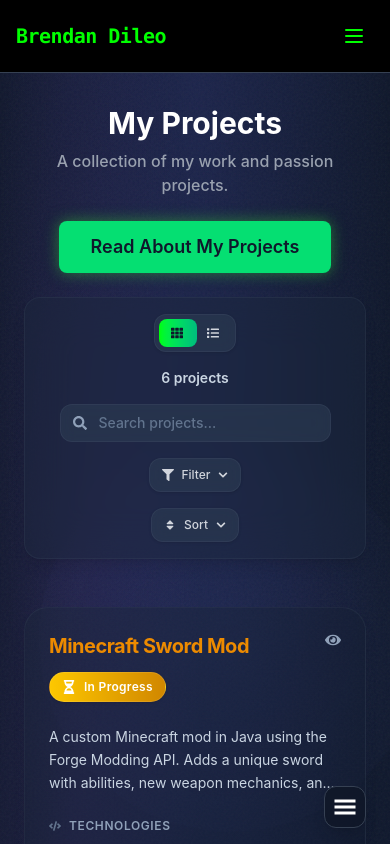
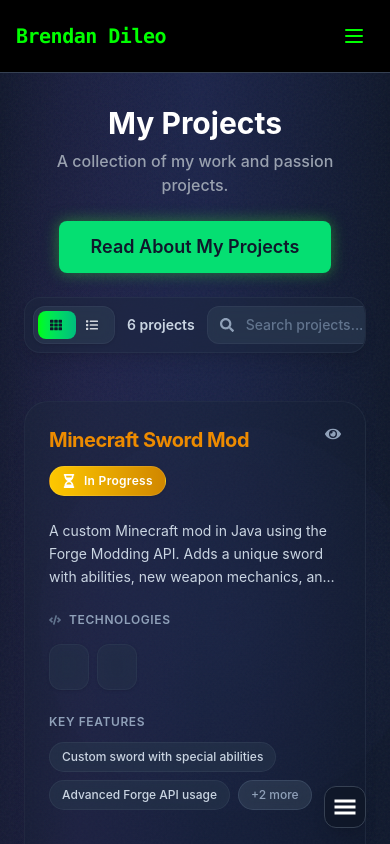
Before and after one commit to brendanddev/brendans-website, a React (Vite) app in the folder frontend/: page /projects in a window 390 px wide. Shown: the top 844 px of the page. Built offline with nearby package versions, Linux system fonts and the light colour scheme.

Commit message:
Update list card and project menu appearance on mobile

```diff
--- a/frontend/src/components/Projects/ProjectCard/ListCard.jsx
+++ b/frontend/src/components/Projects/ProjectCard/ListCard.jsx
@@ -21,7 +21,7 @@ const ListCard = ({ project, onClick }) => {
                 group relative cursor-pointer
                 bg-gradient-to-r from-slate-800/40 to-slate-900/40
                 backdrop-blur-xl border border-slate-600/20
-                rounded-2xl p-6 hover:shadow-xl
+                rounded-2xl p-4 sm:p-6 hover:shadow-xl
                 transition-all duration-500 ease-out
                 hover:border-slate-500/40 hover:bg-gradient-to-r hover:from-slate-800/60 hover:to-slate-900/60
             "
@@ -37,31 +37,26 @@ const ListCard = ({ project, onClick }) => {
         >
             {/* Subtle gradient overlay */}
             <div className="absolute inset-0 bg-gradient-to-r from-[#00ff00]/5 via-transparent to-emerald-500/5 opacity-0 group-hover:opacity-100 transition-opacity duration-700 rounded-2xl"></div>
-
-            {/* Main content container */}
-            <div className="relative flex items-center justify-between gap-6">
-
+            {/* Main content container with responsive flex */}
+            <div className="relative flex flex-col sm:flex-row items-start sm:items-center justify-between gap-4 sm:gap-6">
                 {/* Project info section */}
-                <div className="flex-1 min-w-0">
+                <div className="flex-1 min-w-0 w-full">
                     {/* Header section with title and metadata */}
-                    <div className="flex items-center gap-3 mb-3">
-                        <h3 className="text-lg font-bold text-[#00ff00] group-hover:text-emerald-300 transition-colors duration-300 line-clamp-1">
+                    <div className="flex flex-col sm:flex-row sm:items-center gap-2 sm:gap-3 mb-2 sm:mb-3">
+                        <h3 className="text-lg font-bold text-[#00ff00] group-hover:text-emerald-300 transition-colors duration-300 break-words sm:line-clamp-1">
                             {project.title}
                         </h3>
-
                         <div className="flex items-center gap-2 flex-shrink-0">
                             {/* Project status badge */}
                             <StatusBadge status={project.status} />
                         </div>
                     </div>
-
                     {/* Project description */}
-                    <p className="text-sm text-slate-300 mb-4 line-clamp-2 leading-relaxed">
+                    <p className="text-sm text-slate-300 mb-2 sm:mb-4 leading-relaxed break-words sm:line-clamp-2">
                         {project.desc}
                     </p>
-
                     {/* Project metadata */}
-                    <div className="flex items-center gap-6 text-xs text-slate-400">
+                    <div className="flex flex-wrap items-center gap-4 sm:gap-6 text-xs text-slate-400">
                         <div className="flex items-center gap-2">
                             <FaCalendar size={12} className="text-slate-500" />
                             <span className="font-medium">{project.completionDate}</span>
@@ -72,9 +67,9 @@ const ListCard = ({ project, onClick }) => {
                         </div>
                     </div>
                 </div>
-
                 {/* Action buttons */}
-                <div className="flex-shrink-0">
+                {/* Full width on small screens, auto width on larger screens */}
+                <div className="w-full sm:w-auto mt-3 sm:mt-0 flex-shrink-0">
                     <ActionButtons project={project} onClick={onClick} isGrid={false} />
                 </div>
             </div>
--- a/frontend/src/components/Projects/ProjectsMenu/ProjectsMenu.jsx
+++ b/frontend/src/components/Projects/ProjectsMenu/ProjectsMenu.jsx
@@ -4,16 +4,16 @@
  * @author Brendan Dileo, July 2025
  *
  * A menu component that contains a basic toggle view, project count, search bar, and sort dropdown
- * to display on the projects page
+ * to display on the projects page. Updated July 2025 for improved mobile responsiveness:
+ * - On mobile, menu is horizontally scrollable and controls are spaced for touch.
+ * - On desktop, menu remains a row.
  */
-
 
 import ViewModeToggle from './ViewModeToggle';
 import ProjectCount from './ProjectCount';
 import SearchBar from './SearchBar';
 import SortMenu from './SortMenu';
 import FilterMenu from './FilterMenu';
-
 
 const ProjectsMenu = ({
     viewMode,
@@ -28,17 +28,19 @@ const ProjectsMenu = ({
     onTechChange
 }) => {
     return (
-        // Main menu container
-        <div className="relative z-50 flex flex-col sm:flex-row items-center gap-4
-        bg-slate-800/40 backdrop-blur-xl border border-slate-600/20
-        rounded-2xl p-4 shadow-lg
-        ">
-            {/* Menu components */}
-            <ViewModeToggle viewMode={viewMode} onViewModeChange={onViewModeChange} />
-            <ProjectCount projectCount={projectCount} />
-            <SearchBar searchQuery={searchQuery} onSearch={onSearch} />
-            <FilterMenu techOptions={techOptions} selectedTech={selectedTech} onTechChange={onTechChange} />
-            <SortMenu sortBy={sortBy} onSortChange={onSortChange} />
+        // Responsive menu container
+        <div
+            className="relative z-50 flex flex-nowrap sm:flex-row items-center gap-3 sm:gap-4 overflow-x-auto scrollbar-thin scrollbar-thumb-slate-700/50 scrollbar-track-transparent bg-slate-800/40 backdrop-blur-xl border border-slate-600/20 rounded-2xl p-2 sm:p-4 shadow-lg"
+            style={{ WebkitOverflowScrolling: 'touch' }}
+            tabIndex={0}
+            aria-label="Projects menu"
+        >
+            {/* Each menu item is spaced for touch on mobile */}
+            <div className="flex-shrink-0"><ViewModeToggle viewMode={viewMode} onViewModeChange={onViewModeChange} /></div>
+            <div className="flex-shrink-0"><ProjectCount projectCount={projectCount} /></div>
+            <div className="flex-shrink-0 min-w-[160px] max-w-xs w-full"><SearchBar searchQuery={searchQuery} onSearch={onSearch} /></div>
+            <div className="flex-shrink-0"><FilterMenu techOptions={techOptions} selectedTech={selectedTech} onTechChange={onTechChange} /></div>
+            <div className="flex-shrink-0"><SortMenu sortBy={sortBy} onSortChange={onSortChange} /></div>
         </div>
     );
 };
```
